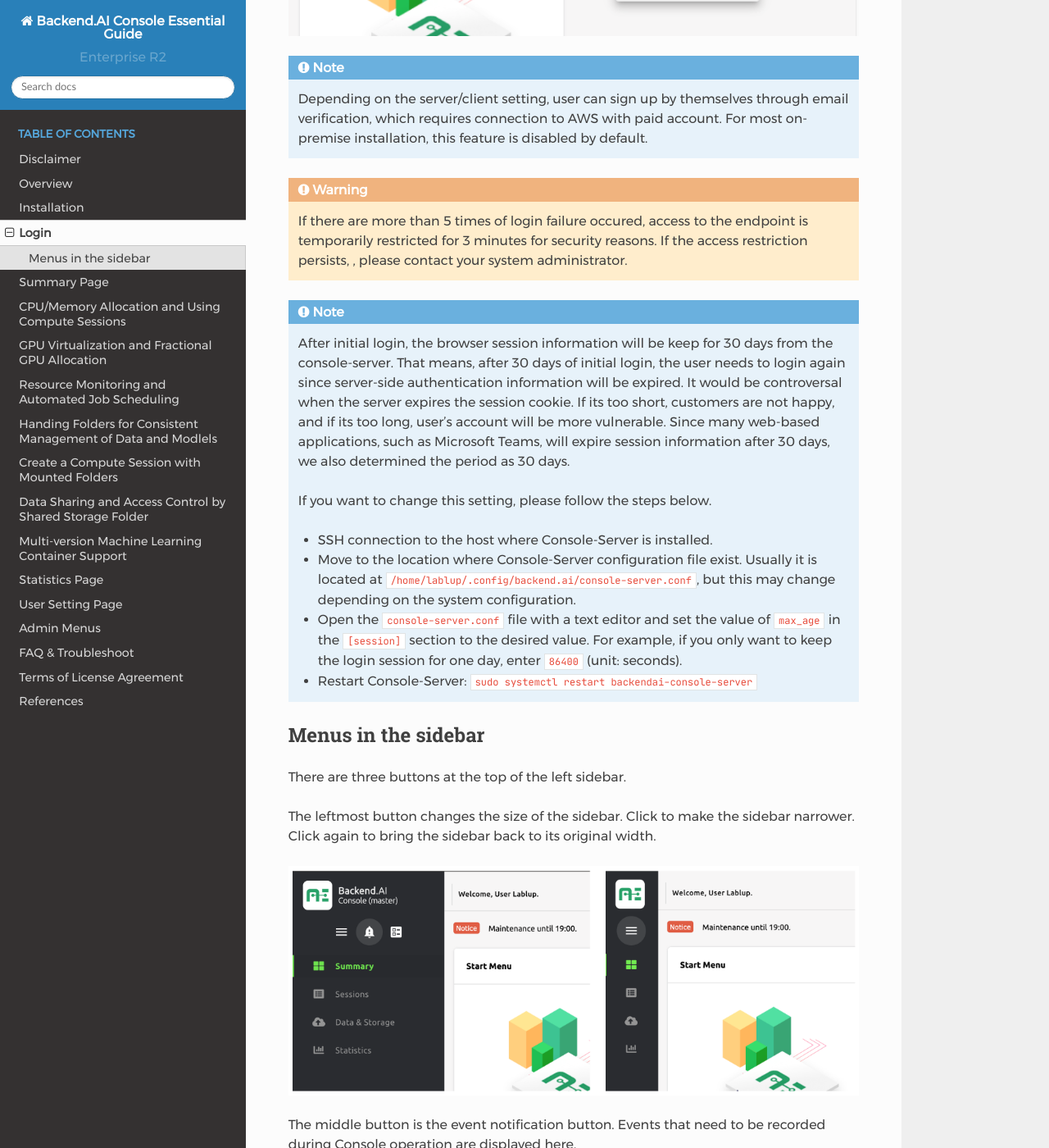
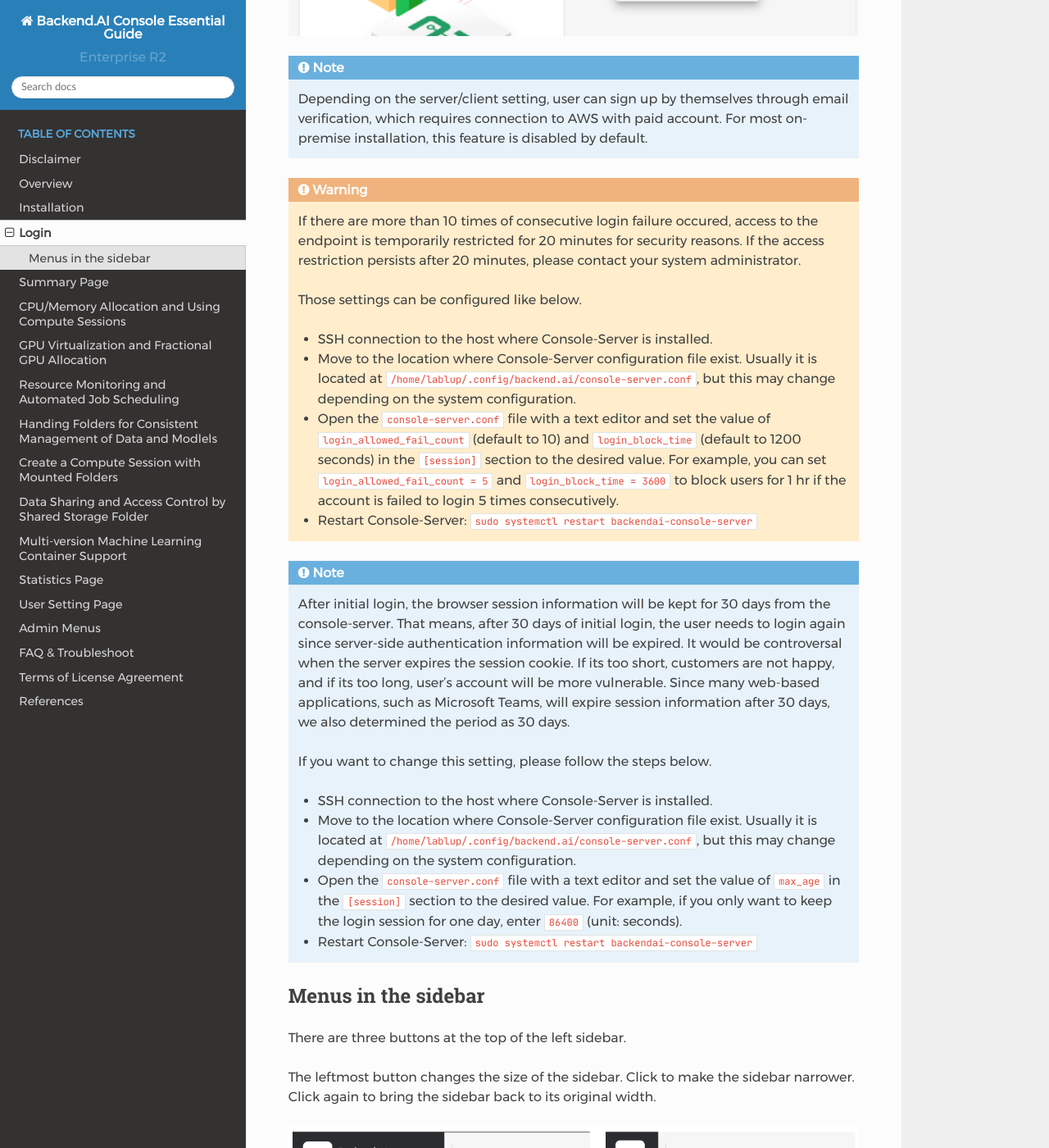
Before and after one commit to lablup/backend.ai-docs-webui, a Sphinx documentation site: the page built from docs/login/login.rst, in a window 1280 px wide and 1400 px high, scrolled down 1362 px. Shown: the whole window at 82% size. Built offline with Sphinx 7.4.7 and the Read the Docs theme 2.0.0, drawn with Linux system fonts in a browser that asks for light colours.

Commit message:
docs: update too many login attempts policy

```diff
--- a/docs/login/login.rst
+++ b/docs/login/login.rst
@@ -41,13 +41,27 @@
    default.
 
 .. warning::
-   If there are more than 5 times of login failure occured, access to the
-   endpoint is temporarily restricted for 3 minutes for security reasons.
-   If the access restriction persists, , please contact your system
-   administrator.
+   If there are more than 10 times of consecutive login failure occured, access
+   to the endpoint is temporarily restricted for 20 minutes for security
+   reasons. If the access restriction persists after 20 minutes, please contact
+   your system administrator.
+
+   Those settings can be configured like below.
+
+   * SSH connection to the host where Console-Server is installed.
+   * Move to the location where Console-Server configuration file exist. Usually
+     it is located at ``/home/lablup/.config/backend.ai/console-server.conf``,
+     but this may change depending on the system configuration.
+   * Open the ``console-server.conf`` file with a text editor and set the value
+     of ``login_allowed_fail_count`` (default to 10) and ``login_block_time``
+     (default to 1200 seconds) in the ``[session]`` section to the desired
+     value. For example, you can set ``login_allowed_fail_count = 5`` and
+     ``login_block_time = 3600`` to block users for 1 hr if the account is
+     failed to login 5 times consecutively.
+   * Restart Console-Server: ``sudo systemctl restart backendai-console-server``
 
 .. note::
-   After initial login, the browser session information will be keep for 30 days
+   After initial login, the browser session information will be kept for 30 days
    from the console-server. That means, after 30 days of initial login, the user
    needs to login again since server-side authentication information will be
    expired. It would be controversal when the server expires the session cookie.
```
Also changed, not shown: 1 other file.
